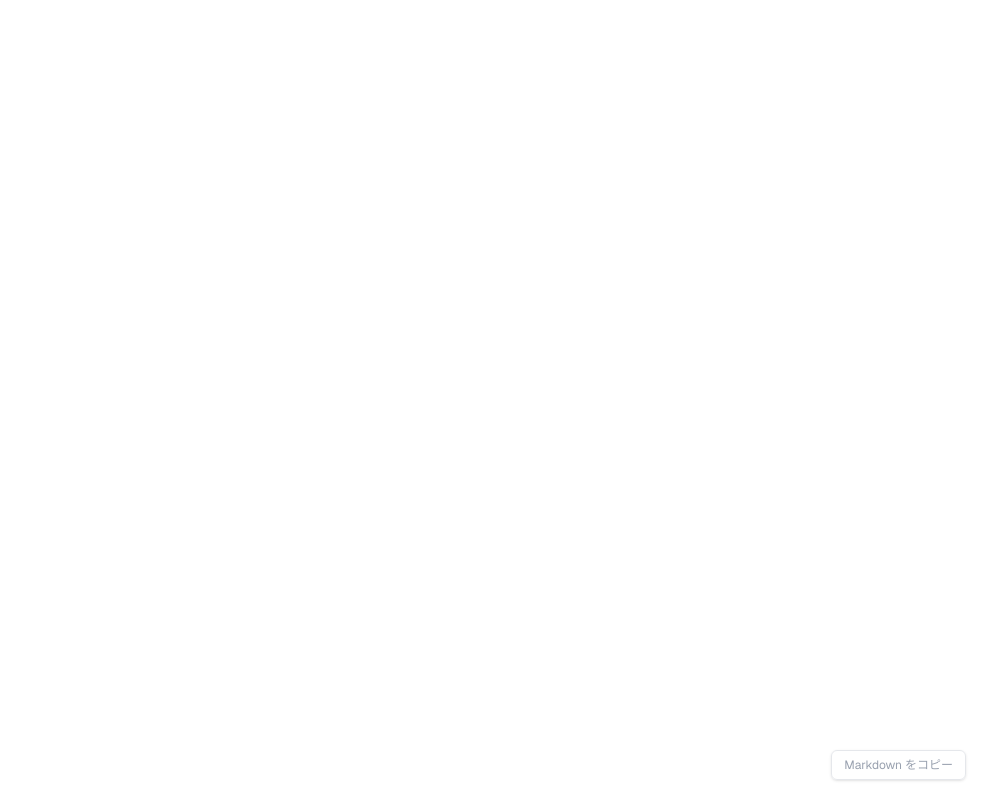
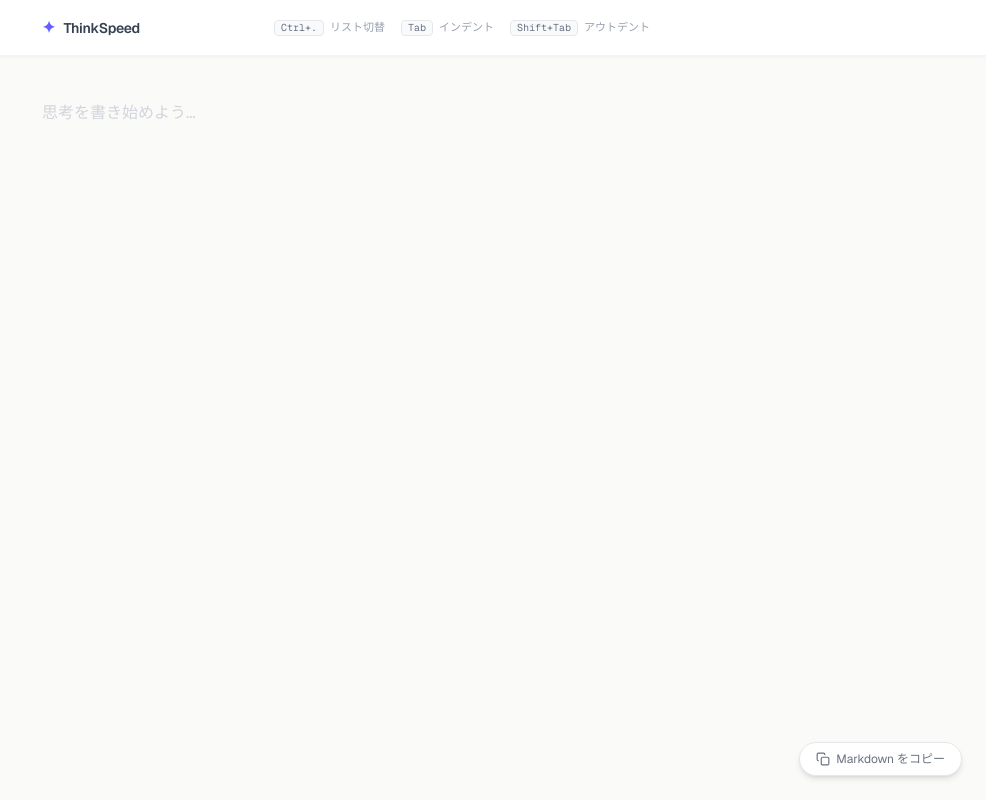
Before and after one commit to HirokiTakano/ThinkSpeed, a Next.js app: page / in a window 1280 px wide. Shown: the whole page, without its empty margins (294-1280 px from the left). Built offline with nearby package versions, Linux system fonts and the light colour scheme.

Commit message:
UIを更新

```diff
--- a/app/globals.css
+++ b/app/globals.css
@@ -22,38 +22,115 @@
 body {
   background: var(--background);
   color: var(--foreground);
-  font-family: Arial, Helvetica, sans-serif;
+  font-family: var(--font-geist-sans), Arial, Helvetica, sans-serif;
 }
 
-/* Tiptap エディタ本体のスタイル */
+/* =====================
+   Tiptap エディタ本体
+   ===================== */
 .outliner-editor {
   font-size: 1rem;
-  line-height: 1.75;
+  line-height: 1.85;
+  color: #374151;
+  caret-color: #6366f1;
+  overflow: visible;
 }
 
-.outliner-editor p {
-  margin: 0.2em 0;
+/* プレースホルダー */
+.outliner-editor p.is-editor-empty:first-child::before {
+  content: attr(data-placeholder);
+  color: #d1d5db;
+  pointer-events: none;
+  float: left;
+  height: 0;
 }
 
-.outliner-editor ul {
-  list-style-type: disc;
-  padding-left: 1.5em;
-  margin: 0.2em 0;
-}
-
-.outliner-editor ul ul {
-  list-style-type: circle;
-}
-
-.outliner-editor ul ul ul {
-  list-style-type: square;
-}
-
-.outliner-editor li {
+/* 段落 */
+.outliner-editor p {
   margin: 0.1em 0;
 }
 
-/* リストアイテム内の p タグの余白をリセット */
-.outliner-editor li > p {
+/* 見出し */
+.outliner-editor h1 {
+  font-size: 1.65rem;
+  font-weight: 700;
+  color: #111827;
+  letter-spacing: -0.025em;
+  line-height: 1.3;
+  margin: 1.4em 0 0.4em;
+}
+.outliner-editor h2 {
+  font-size: 1.25rem;
+  font-weight: 600;
+  color: #1f2937;
+  letter-spacing: -0.015em;
+  line-height: 1.4;
+  margin: 1.1em 0 0.3em;
+}
+.outliner-editor h3 {
+  font-size: 1.05rem;
+  font-weight: 600;
+  color: #374151;
+  margin: 0.9em 0 0.2em;
+}
+
+/* 箇条書き - Tailwind v4 preflight のリセットを確実に上書き */
+.outliner-editor ul,
+.ProseMirror ul {
+  list-style-type: disc !important;
+  list-style-position: outside;
+  padding-left: 1.75em;
+  margin: 0.25em 0;
+}
+.outliner-editor ul ul,
+.ProseMirror ul ul {
+  list-style-type: circle !important;
   margin: 0;
 }
+.outliner-editor ul ul ul,
+.ProseMirror ul ul ul {
+  list-style-type: square !important;
+}
+.outliner-editor li,
+.ProseMirror li {
+  display: list-item;
+  margin: 0.15em 0;
+}
+.outliner-editor li > p,
+.ProseMirror li > p {
+  margin: 0;
+}
+
+/* マーカーの色 */
+.outliner-editor ul > li::marker,
+.ProseMirror ul > li::marker {
+  color: #818cf8;
+}
+.outliner-editor ul ul > li::marker,
+.ProseMirror ul ul > li::marker {
+  color: #a78bfa;
+}
+.outliner-editor ul ul ul > li::marker,
+.ProseMirror ul ul ul > li::marker {
+  color: #9ca3af;
+}
+
+/* インラインコード */
+.outliner-editor code {
+  font-family: var(--font-geist-mono), 'Courier New', monospace;
+  font-size: 0.85em;
+  background: #f3f4f6;
+  border: 1px solid #e5e7eb;
+  border-radius: 4px;
+  padding: 0.1em 0.4em;
+  color: #6366f1;
+}
+
+/* 太字 / 斜体 */
+.outliner-editor strong {
+  font-weight: 600;
+  color: #111827;
+}
+.outliner-editor em {
+  color: #4b5563;
+}
--- a/app/layout.tsx
+++ b/app/layout.tsx
@@ -13,8 +13,8 @@ const geistMono = Geist_Mono({
 });
 
 export const metadata: Metadata = {
-  title: "Create Next App",
-  description: "Generated by create next app",
+  title: "ThinkSpeed",
+  description: "思考整理に特化した超軽量アウトライナー",
 };
 
 export default function RootLayout({
@@ -24,7 +24,7 @@ export default function RootLayout({
 }>) {
   return (
     <html
-      lang="en"
+      lang="ja"
       className={`${geistSans.variable} ${geistMono.variable} h-full antialiased`}
     >
       <body className="min-h-full flex flex-col">{children}</body>
--- a/components/Editor.tsx
+++ b/components/Editor.tsx
@@ -2,6 +2,7 @@
 
 import { useEditor, EditorContent } from '@tiptap/react'
 import StarterKit from '@tiptap/starter-kit'
+import Placeholder from '@tiptap/extension-placeholder'
 import { Extension } from '@tiptap/core'
 import { useCallback, useEffect, useState } from 'react'
 
@@ -82,16 +83,31 @@ function nodeToMarkdown(node: TiptapNode, depth = 0): string {
   }
 }
 
+function KbdHint({ keys, label }: { keys: string; label: string }) {
+  return (
+    <span className="flex items-center gap-1.5">
+      <kbd className="inline-flex items-center px-1.5 py-0.5 rounded border border-gray-200 bg-gray-50 text-[10px] font-mono text-gray-500 leading-none">
+        {keys}
+      </kbd>
+      <span>{label}</span>
+    </span>
+  )
+}
+
 export default function Editor() {
   const [copied, setCopied] = useState(false)
 
   const editor = useEditor({
-    extensions: [StarterKit, BulletListToggle],
+    extensions: [
+      StarterKit,
+      BulletListToggle,
+      Placeholder.configure({ placeholder: '思考を書き始めよう...' }),
+    ],
     content: '',
     immediatelyRender: false,
     editorProps: {
       attributes: {
-        class: 'outliner-editor outline-none min-h-screen px-8 py-12 max-w-2xl mx-auto',
+        class: 'outliner-editor outline-none min-h-[calc(100vh-56px)] px-8 py-10 max-w-2xl mx-auto',
       },
     },
     onUpdate({ editor }) {
@@ -121,13 +137,51 @@ export default function Editor() {
   }, [editor])
 
   return (
-    <div className="relative">
+    <div className="min-h-screen bg-[#FAFAF8]">
+      {/* ヘッダー */}
+      <header className="sticky top-0 z-10 h-14 bg-white/90 backdrop-blur-sm border-b border-gray-100 shadow-[0_1px_3px_rgba(0,0,0,0.04)]">
+        <div className="max-w-2xl mx-auto px-8 h-full flex items-center justify-between">
+          <div className="flex items-center gap-2">
+            <span className="text-indigo-500 font-bold text-base leading-none select-none">✦</span>
+            <span className="font-semibold text-gray-700 text-sm tracking-tight">ThinkSpeed</span>
+          </div>
+          <div className="hidden sm:flex items-center gap-4 text-[11px] text-gray-400">
+            <KbdHint keys="Ctrl+." label="リスト切替" />
+            <KbdHint keys="Tab" label="インデント" />
+            <KbdHint keys="Shift+Tab" label="アウトデント" />
+          </div>
+        </div>
+      </header>
+
+      {/* エディタ本体 */}
       <EditorContent editor={editor} />
+
+      {/* Markdownコピーボタン */}
       <button
         onClick={copyMarkdown}
-        className="fixed bottom-5 right-5 text-xs px-3 py-1.5 rounded-md border border-gray-200 bg-white/90 text-gray-400 hover:text-gray-700 hover:border-gray-400 backdrop-blur-sm shadow-sm transition-all duration-150 select-none cursor-pointer"
+        aria-label="Markdownをクリップボードにコピー"
+        className={`fixed bottom-6 right-6 flex items-center gap-1.5 text-xs px-4 py-2 rounded-full border shadow-md transition-all duration-200 select-none cursor-pointer
+          ${copied
+            ? 'bg-indigo-500 border-indigo-400 text-white shadow-indigo-100'
+            : 'bg-white border-gray-200 text-gray-500 hover:text-gray-800 hover:border-gray-300 hover:shadow-lg'
+          }`}
       >
-        {copied ? '✓ Copied!' : 'Markdown をコピー'}
+        {copied ? (
+          <>
+            <svg className="w-3.5 h-3.5" viewBox="0 0 24 24" fill="none" stroke="currentColor" strokeWidth="2.5">
+              <polyline points="20 6 9 17 4 12" />
+            </svg>
+            Copied!
+          </>
+        ) : (
+          <>
+            <svg className="w-3.5 h-3.5" viewBox="0 0 24 24" fill="none" stroke="currentColor" strokeWidth="2">
+              <rect x="9" y="9" width="13" height="13" rx="2" />
+              <path d="M5 15H4a2 2 0 0 1-2-2V4a2 2 0 0 1 2-2h9a2 2 0 0 1 2 2v1" />
+            </svg>
+            Markdown をコピー
+          </>
+        )}
       </button>
     </div>
   )
--- a/package.json
+++ b/package.json
@@ -10,6 +10,7 @@
   },
   "dependencies": {
     "@tiptap/core": "^3.22.4",
+    "@tiptap/extension-placeholder": "^3.22.4",
     "@tiptap/pm": "^3.22.4",
     "@tiptap/react": "^3.22.4",
     "@tiptap/starter-kit": "^3.22.4",
```
Also changed, not shown: 1 other file (tests, documents, lock files or other folders).
